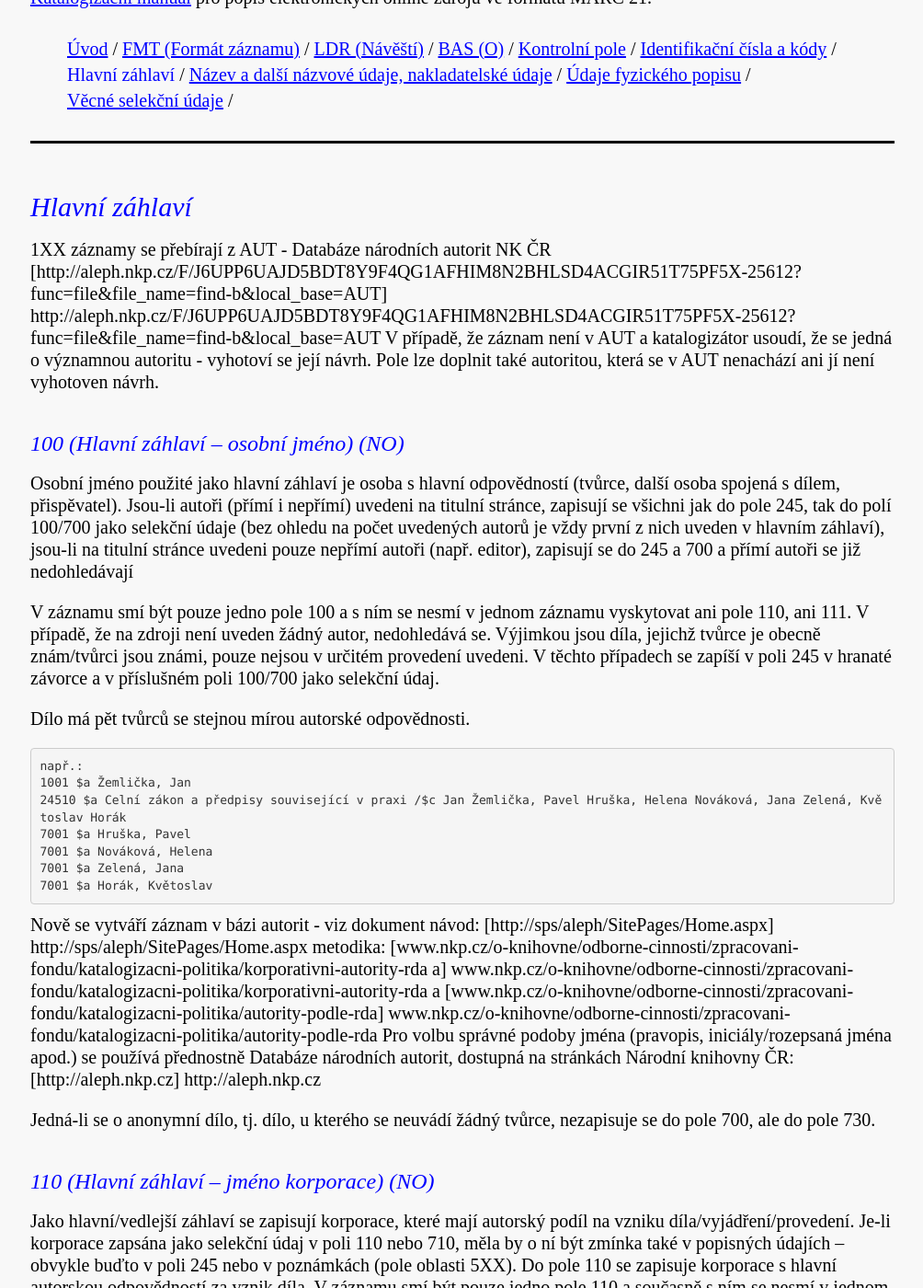
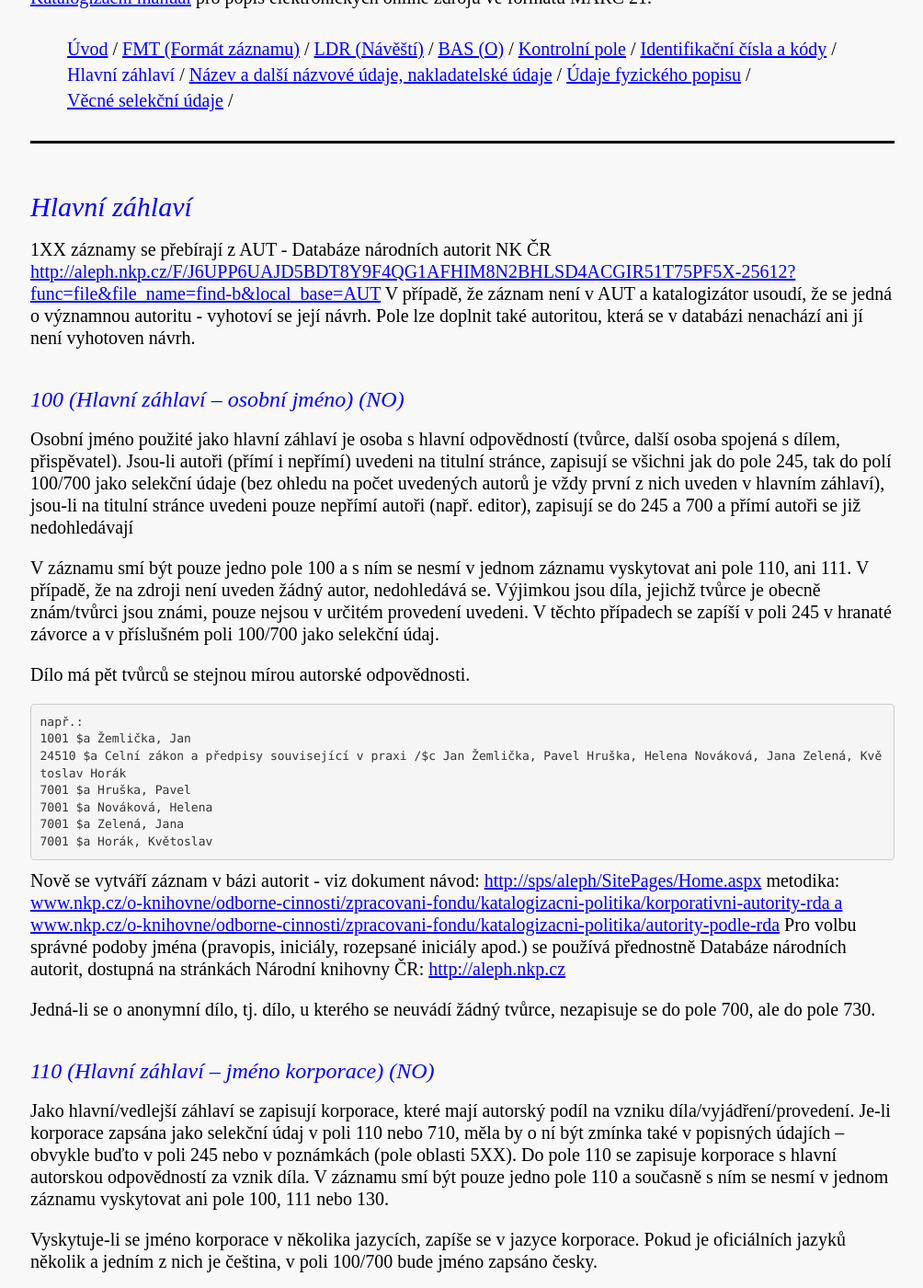
Before and after one commit to WebarchivCZ/katalogizacni-manual, a Jekyll site: the page built from _posts/2017-06-21-hlavni-zahlavi.md, in a window 1280 px wide and 1400 px high, scrolled down 205 px. Shown: the whole window at 92% size, without its empty margins (137-1141 px from the left). Built offline with Jekyll 4.4.1, drawn with Linux system fonts in a browser that asks for light colours; some of the changed text lies outside the part shown.

Commit message:
change_odkazy_hlavni_zahlavi

````diff
--- a/_posts/2017-06-21-hlavni-zahlavi.md
+++ b/_posts/2017-06-21-hlavni-zahlavi.md
@@ -4,11 +4,8 @@ title: Hlavní záhlaví
 ---
 ## Hlavní záhlaví
 
-1XX záznamy se přebírají  z AUT - Databáze národních autorit NK ČR [http://aleph.nkp.cz/F/J6UPP6UAJD5BDT8Y9F4QG1AFHIM8N2BHLSD4ACGIR51T75PF5X-25612?func=file&file_name=find-b&local_base=AUT] http://aleph.nkp.cz/F/J6UPP6UAJD5BDT8Y9F4QG1AFHIM8N2BHLSD4ACGIR51T75PF5X-25612?func=file&file_name=find-b&local_base=AUT
-V případě, že záznam není v AUT a katalogizátor usoudí, že se jedná o významnou autoritu - vyhotoví se její návrh.
-Pole lze doplnit také autoritou, která se v AUT nenachází ani jí není vyhotoven návrh.
-
-
+1XX záznamy se přebírají  z AUT - Databáze národních autorit NK ČR [http://aleph.nkp.cz/F/J6UPP6UAJD5BDT8Y9F4QG1AFHIM8N2BHLSD4ACGIR51T75PF5X-25612?func=file&file_name=find-b&local_base=AUT](http://aleph.nkp.cz/F/J6UPP6UAJD5BDT8Y9F4QG1AFHIM8N2BHLSD4ACGIR51T75PF5X-25612?func=file&file_name=find-b&local_base=AUT)
+V případě, že záznam není v AUT a katalogizátor usoudí, že se jedná o významnou autoritu - vyhotoví se její návrh. Pole lze doplnit také autoritou, která se v databázi nenachází ani jí není vyhotoven návrh.
 
 
 ### 100 (Hlavní záhlaví – osobní jméno) (NO)
@@ -28,11 +25,11 @@ např.:
 7001 $a Zelená, Jana
 7001 $a Horák, Květoslav
 ```
-Nově se vytváří záznam v bázi autorit - viz dokument návod: [http://sps/aleph/SitePages/Home.aspx] http://sps/aleph/SitePages/Home.aspx
-metodika: [www.nkp.cz/o-knihovne/odborne-cinnosti/zpracovani-fondu/katalogizacni-politika/korporativni-autority-rda a] www.nkp.cz/o-knihovne/odborne-cinnosti/zpracovani-fondu/katalogizacni-politika/korporativni-autority-rda a [www.nkp.cz/o-knihovne/odborne-cinnosti/zpracovani-fondu/katalogizacni-politika/autority-podle-rda] www.nkp.cz/o-knihovne/odborne-cinnosti/zpracovani-fondu/katalogizacni-politika/autority-podle-rda
-Pro volbu správné podoby jména (pravopis, iniciály/rozepsaná jména apod.) se používá
+Nově se vytváří záznam v bázi autorit - viz dokument návod: [http://sps/aleph/SitePages/Home.aspx](http://sps/aleph/SitePages/Home.aspx)
+metodika: [www.nkp.cz/o-knihovne/odborne-cinnosti/zpracovani-fondu/katalogizacni-politika/korporativni-autority-rda a](www.nkp.cz/o-knihovne/odborne-cinnosti/zpracovani-fondu/katalogizacni-politika/korporativni-autority-rda a) [www.nkp.cz/o-knihovne/odborne-cinnosti/zpracovani-fondu/katalogizacni-politika/autority-podle-rda](www.nkp.cz/o-knihovne/odborne-cinnosti/zpracovani-fondu/katalogizacni-politika/autority-podle-rda)
+Pro volbu správné podoby jména (pravopis, iniciály, rozepsané iniciály apod.) se používá
 přednostně Databáze národních autorit, dostupná na stránkách Národní knihovny ČR:
-[http://aleph.nkp.cz] http://aleph.nkp.cz
+[http://aleph.nkp.cz](http://aleph.nkp.cz)
 
 Jedná-li se o anonymní dílo, tj. dílo, u kterého se neuvádí žádný tvůrce, nezapisuje se do pole 700, ale do pole 730.
 
````
Also changed, not shown: other parts of _posts/2017-06-21-hlavni-zahlavi.md (+1 -1 lines).
